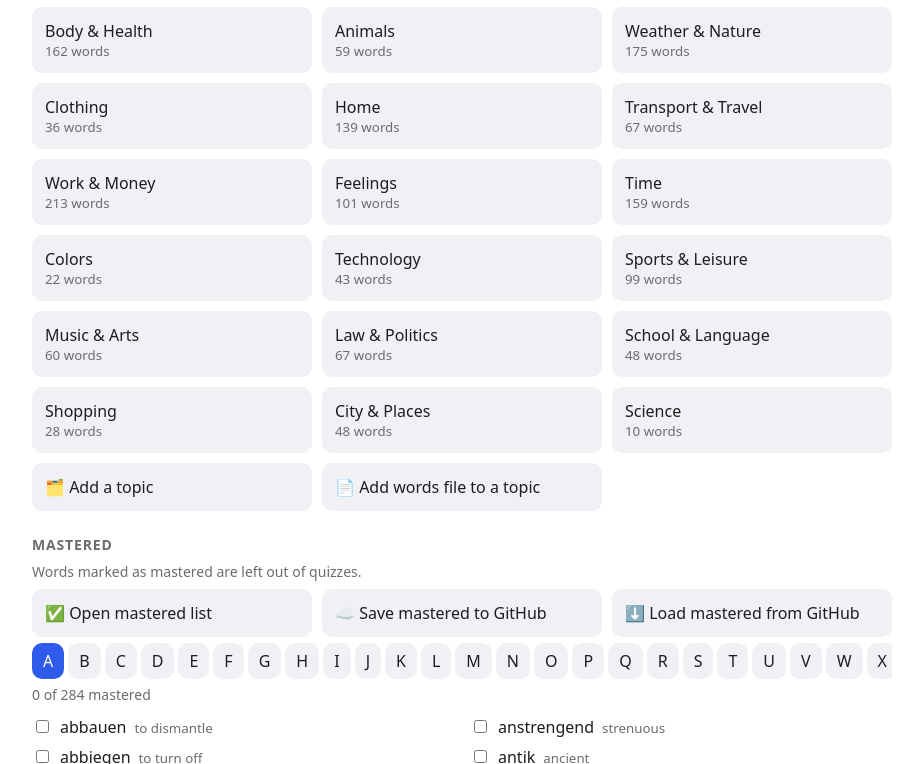
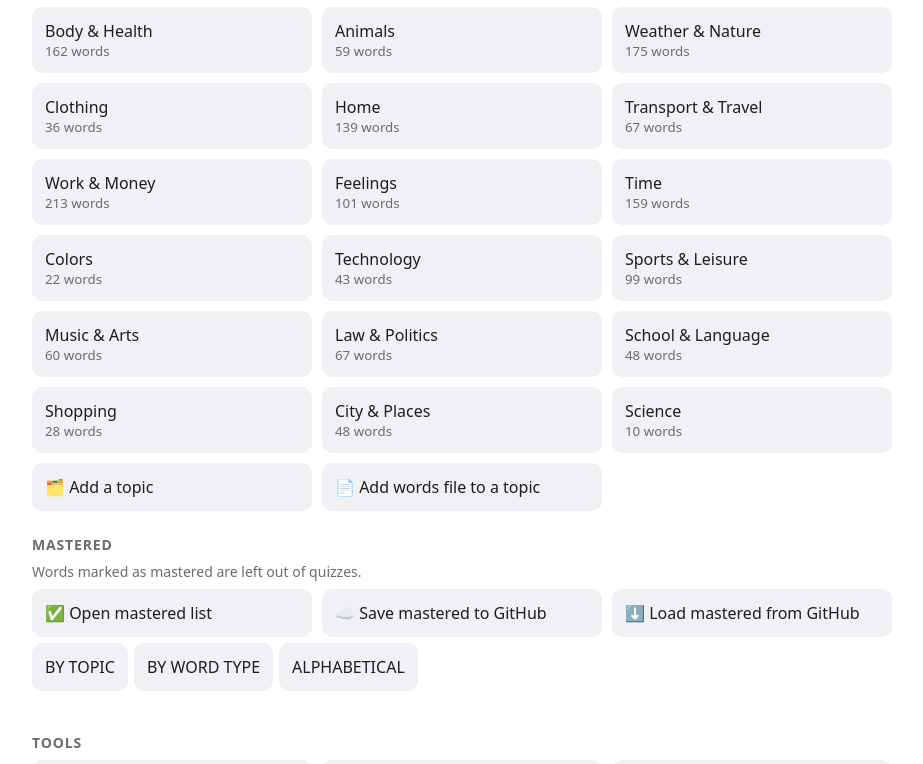
Before and after one commit to SIVARAMKUMAR2002/EngGerQuiz, a plain HTML site: page index.html in a window 1280 px wide. Both pictures are taken after a click on the button "✅ Open mastered list". Shown: the part 631-1395 px from the top of the page, without its empty margins (178-1101 px from the left). Drawn offline with Linux system fonts and the light colour scheme.

Commit message:
Add new UI elements for mastered words management

```diff
--- a/index.html
+++ b/index.html
@@ -27,6 +27,7 @@ input,select{background:var(--card);border:1px solid var(--mut);border-radius:8p
 .seg{display:flex;border:1px solid var(--mut);border-radius:10px;overflow:hidden}.seg button{flex:1;border-radius:0;text-align:center}.seg .on{background:var(--ok);color:#fff}
 .lab{display:block;font-size:14px;color:var(--mut);margin-bottom:4px}
 .prop{display:flex;gap:8px;align-items:center;margin:6px 0;flex-wrap:wrap}.prop input[type=text]{width:220px}.prop input[type=checkbox]{width:auto}
+#mv{display:flex;gap:6px;margin:6px 0;flex-wrap:wrap}#mv button{text-align:center}#mv .on{background:var(--ac);color:#fff}
 </style></head><body><main>
 <section id="home">
 <h1>🇩🇪 Deutsch Quiz</h1>
@@ -43,7 +44,7 @@ input,select{background:var(--card);border:1px solid var(--mut);border-radius:8p
 <h2>Mastered</h2>
 <p class="note">Words marked as mastered are left out of quizzes.</p>
 <div class="grid"><button id="msB">✅ Open mastered list</button><button id="msS">☁️ Save mastered to GitHub</button><button id="msL">⬇️ Load mastered from GitHub</button></div>
-<div id="ms" class="hide"><div id="az"></div><div id="msl"></div></div>
+<div id="ms" class="hide"><div id="mv"></div><div id="az"></div><div id="msl"></div></div>
 <h2>Tools</h2>
 <div class="grid"><button id="addB">➕ Add a word</button><button id="setB">⚙️ GitHub sync settings</button><button id="orgB">🧹 Organize</button></div>
 
@@ -251,16 +252,23 @@ const MS=new Set(JSON.parse(LS.mastered||'[]')),mkey=w=>w.de+'|'+w.en,saveMS=()=
 const esc=s=>s.replace(/[&<>"]/g,c=>({'&':'&amp;','<':'&lt;','>':'&gt;','"':'&quot;'}[c]));
 const stem=w=>w.de.replace(/^(der|die|das)\s+/i,'');
 const letter=w=>{const c=stem(w).normalize('NFD').replace(/[\u0300-\u036f]/g,'').charAt(0).toUpperCase();return /[A-Z]/.test(c)?c:'Misc.';};
-let curL='A',shown=[];
+let shown=[];
 const mcount=()=>$('mcnt').textContent=`${shown.filter(w=>MS.has(mkey(w))).length} of ${shown.length} mastered`;
+let mView=null,mSel={az:'A',topic:null,type:null};
 function showAZ(){
-  $('az').innerHTML=[...'ABCDEFGHIJKLMNOPQRSTUVWXYZ','Misc.'].map(l=>`<button class="${l===curL?'on':''}" data-l="${l}">${l}</button>`).join('');
-  shown=data.words.filter(w=>letter(w)===curL).sort((a,b)=>stem(a).localeCompare(stem(b),'de'));
+  $('mv').innerHTML=[['topic','BY TOPIC'],['type','BY WORD TYPE'],['az','ALPHABETICAL']].map(([k,t])=>`<button class="${k===mView?'on':''}" data-v="${k}">${t}</button>`).join('');
+  if(!mView){$('az').innerHTML='';$('msl').innerHTML='';return;}
+  const items=mView==='az'?[...'ABCDEFGHIJKLMNOPQRSTUVWXYZ','Misc.'].map(l=>[l,l]):mView==='topic'?Object.entries(data.topics):Object.entries(TYPES);
+  if(!items.some(i=>i[0]===mSel[mView]))mSel[mView]=items[0][0];
+  $('az').innerHTML=items.map(([k,t])=>`<button class="${k===mSel[mView]?'on':''}" data-l="${esc(k)}">${esc(t)}</button>`).join('');
+  const sel=mSel[mView],f=mView==='az'?w=>letter(w)===sel:mView==='topic'?w=>w.topic===sel:w=>w.type===sel;
+  shown=data.words.filter(f).sort((a,b)=>stem(a).localeCompare(stem(b),'de'));
   $('msl').innerHTML='<p class="note" id="mcnt"></p><div class="wl">'+shown.map((w,i)=>`<label><input type="checkbox" data-i="${i}" ${MS.has(mkey(w))?'checked':''}><span>${esc(w.de)}</span><small>${esc(w.en)}</small></label>`).join('')+'</div>';
   mcount();
 }
+$('mv').onclick=e=>{const v=e.target.dataset.v;if(v){mView=v;showAZ();}};
 $('msB').onclick=()=>{tg('ms');$('ms').classList.contains('hide')?render():showAZ();};
-$('az').onclick=e=>{const l=e.target.dataset.l;if(l){curL=l;showAZ();}};
+$('az').onclick=e=>{const l=e.target.dataset.l;if(l){mSel[mView]=l;showAZ();}};
 $('msl').onchange=e=>{const i=e.target.dataset.i;if(i==null)return;const k=mkey(shown[i]);e.target.checked?MS.add(k):MS.delete(k);saveMS();mcount();};
 /* mastered list <-> GitHub (mastered.json). Save = overwrite GitHub with this browser's list; Load = add GitHub's list to this browser's. */
 const mUrl=c=>`https://api.github.com/repos/${c.o}/${c.r}/contents/mastered.json`,mH=c=>({Authorization:'Bearer '+c.t,Accept:'application/vnd.github+json'});
```
